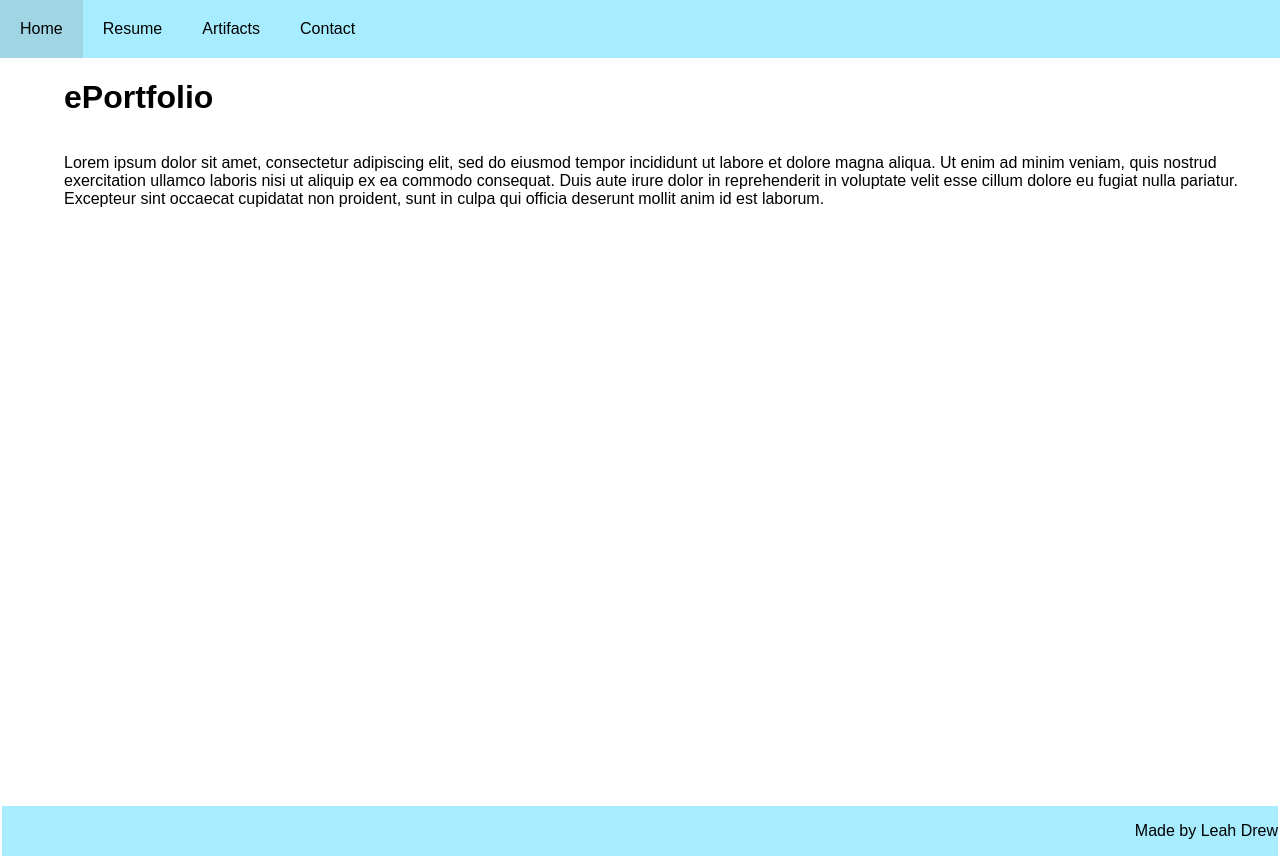
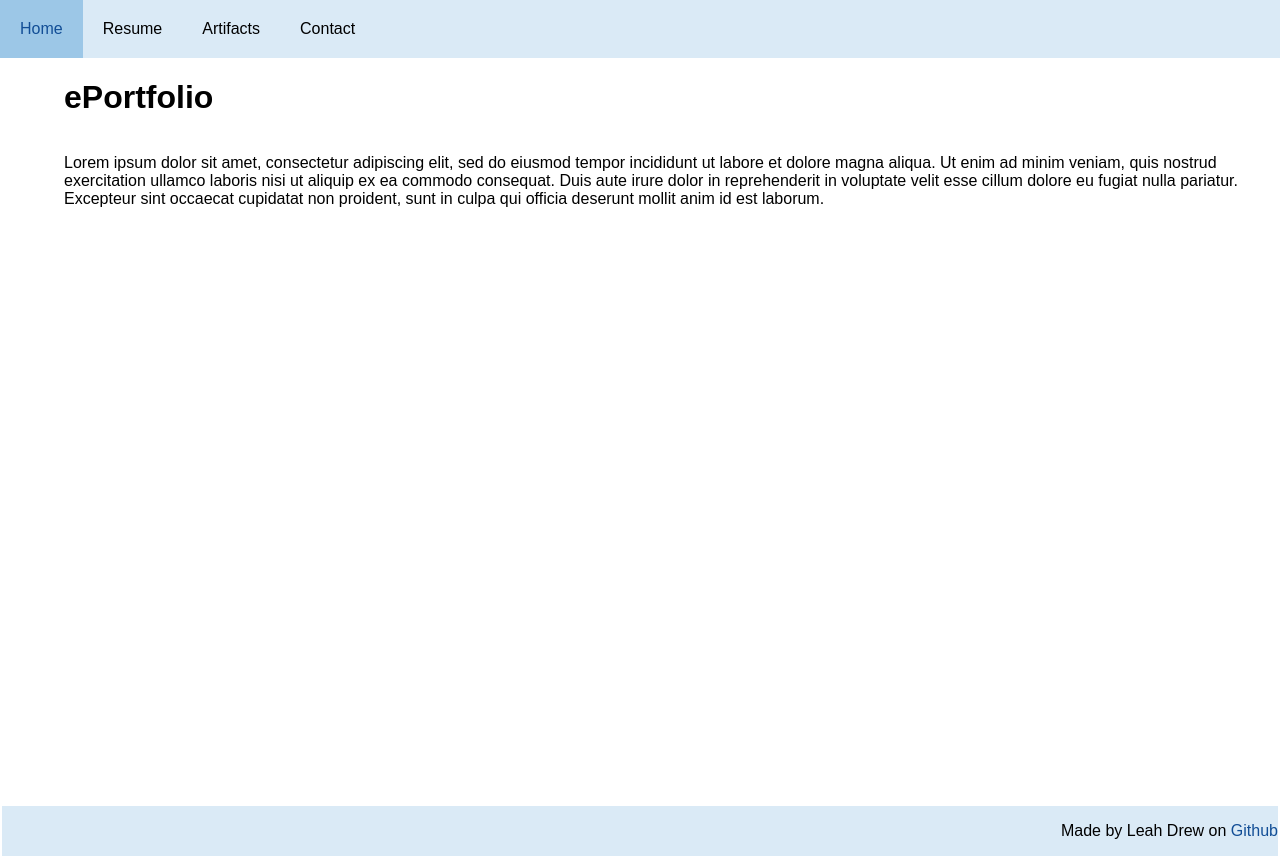
Before and after one commit to CellistBlossom/portfolio, a plain HTML site: page index.html in a window 1280 px wide. In both pictures the pointer is over the button "Home". Drawn offline with nearby package versions, Linux system fonts and the light colour scheme.

Commit message:
change color palette

```diff
--- a/footer.html
+++ b/footer.html
@@ -8,7 +8,7 @@
 <div id="footer">
     <footer>
         <div id="footer-navigation">
-            <p>Made by Leah Drew</p>
+            <p>Made by Leah Drew on <a href="https://github.com/CellistBlossom/portfolio">Github</a></p>
         </div>
     </footer>
 </div>
--- a/stylesheet.css
+++ b/stylesheet.css
@@ -6,7 +6,7 @@ body {
 
 .navbar {
     overflow: hidden;
-    background-color: #a7edff;
+    background-color: #DAEAF6;
     font-family: Arial;
    }
 
@@ -36,7 +36,11 @@ body {
    }
 
    .navbar a:hover, .dropdown:hover .dropbtn {
-    background-color: #a0d6e4;
+    background-color: #9cc7e7;
+   }
+
+   .dropbtn a:hover {
+    color:#124E96;
    }
 
    .dropdown-content {
@@ -58,7 +62,8 @@ body {
    }
 
    .dropdown-content a:hover {
-    background-color: #ccf5ff;
+    background-color: #DAEAF6;
+    color:#124E96;
    }
 
    .dropdown:hover .dropdown-content {
@@ -87,7 +92,7 @@ body {
   }
 
   #footer-navigation {
-    background-color:#a7edff;
+    background-color:#DAEAF6;
     min-height:40px;
     border:2px solid white;
     text-align:right;
@@ -100,3 +105,13 @@ body {
   #header {
     margin-left:5%;
   }
+
+  a {
+    text-decoration:none;
+    color:#124E96 ;
+  }
+
+  a:hover {
+    text-decoration:none;
+    color:#FF008E;
+  }
```
